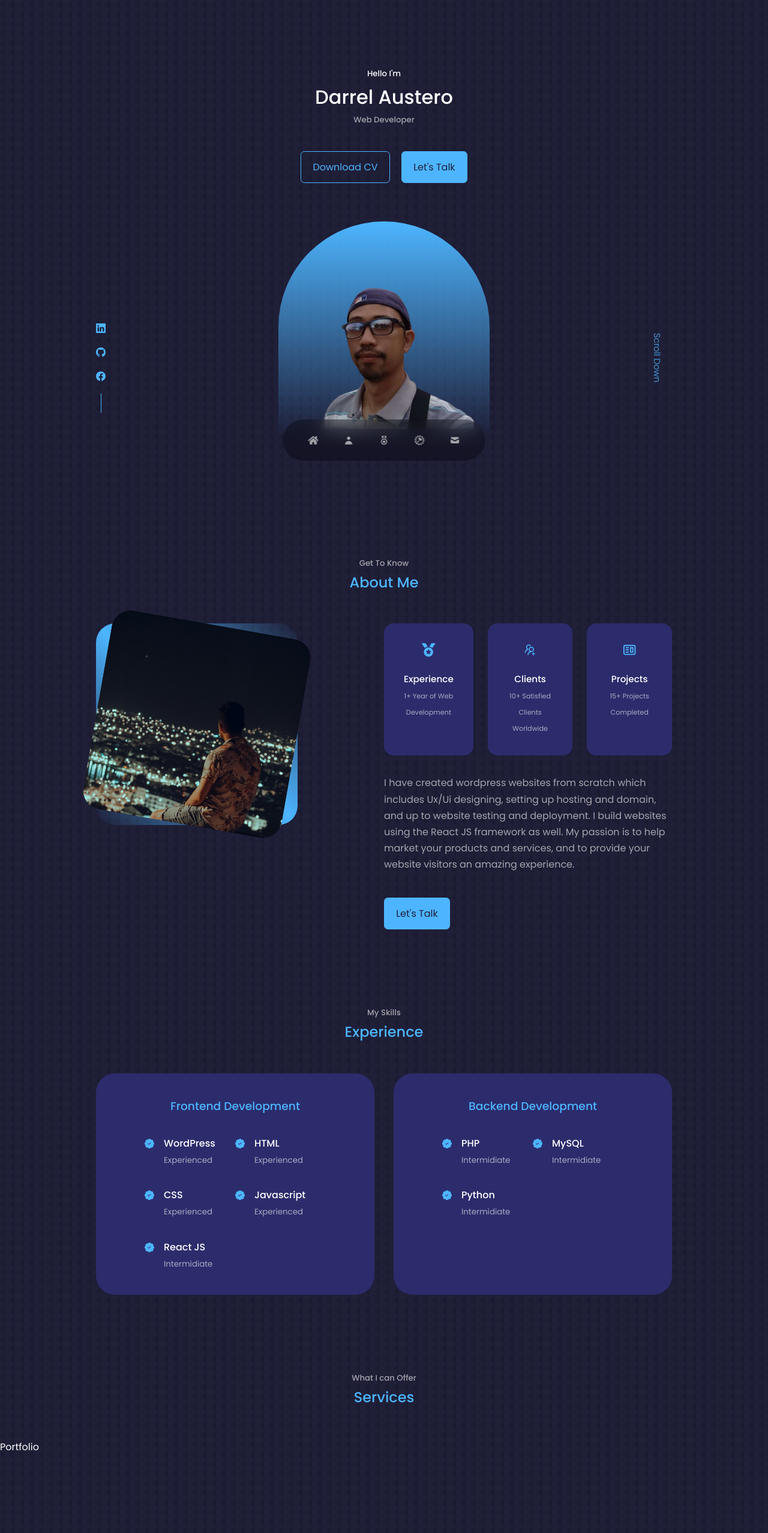
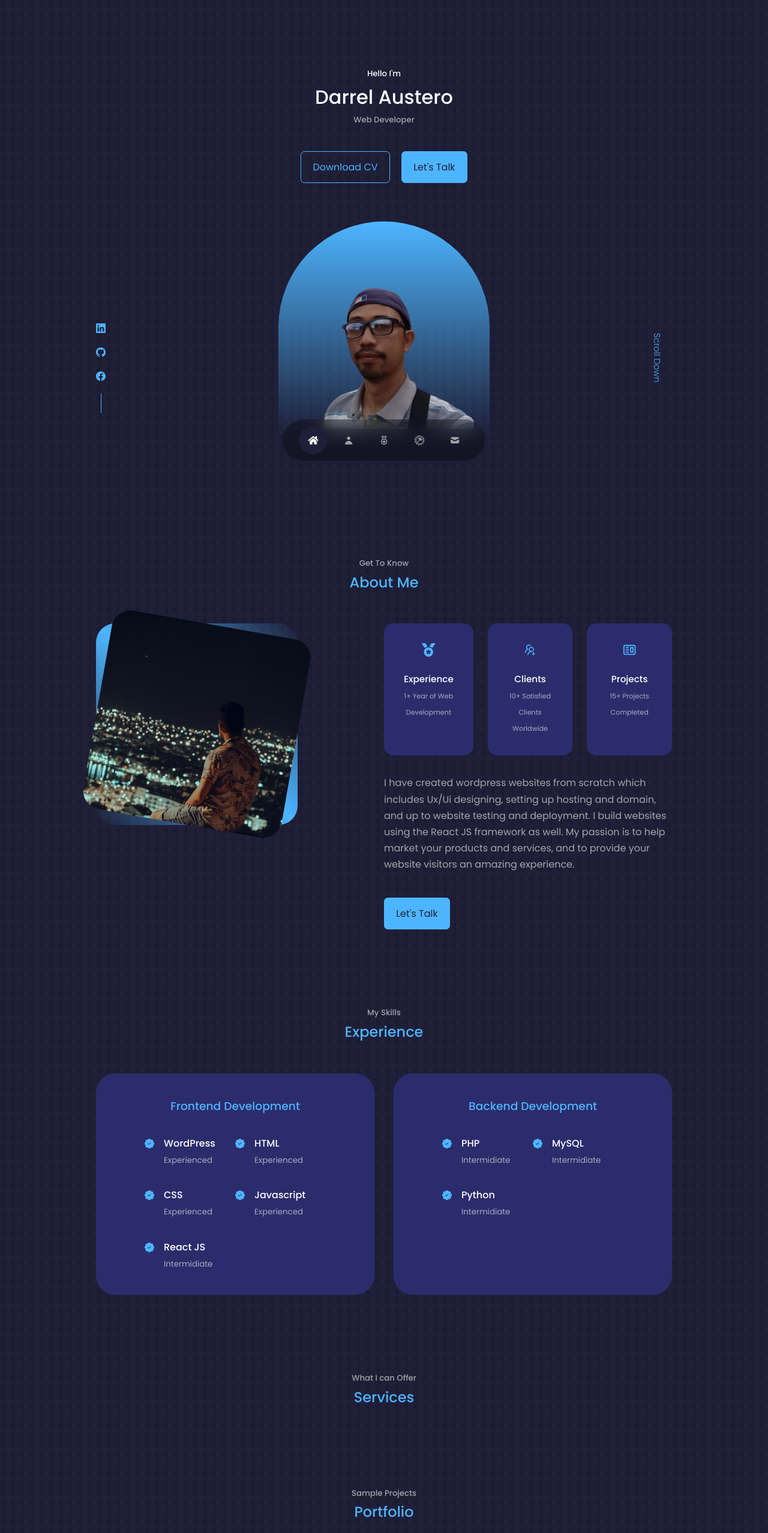
Before and after one commit to darrelaustero2022/reactPortfolio, a React (Create React App) app: page / in a window 1280 px wide. Shown: the top 2555 px of the page at 60% size. Built offline with nearby package versions, Linux system fonts and the light colour scheme.

Commit message:
fixed sh react script error

```diff
--- a/package.json
+++ b/package.json
@@ -9,7 +9,7 @@
     "react": "^18.2.0",
     "react-dom": "^18.2.0",
     "react-icons": "^4.4.0",
-    "react-scripts": "5.0.1",
+    "react-scripts": "^5.0.1",
     "web-vitals": "^2.1.4"
   },
   "scripts": {
--- a/src/Components/Header/header.css
+++ b/src/Components/Header/header.css
@@ -90,6 +90,9 @@ h1, h5 {
     .header__socials {
         bottom: 45vh;
     }
+    header {
+        height: 68vh;
+    }
 
 }
 
@@ -116,6 +119,10 @@ h1, h5 {
     .me {
         bottom: 10vh
     }
+    header {
+        height: 100vh;
+    }
+
 }
 
 /*================= Media Queries  Small phones ====*/
--- a/src/Components/nav/Nav.jsx
+++ b/src/Components/nav/Nav.jsx
@@ -5,10 +5,10 @@ import {HiUser} from 'react-icons/hi'
 import {BiMedal} from 'react-icons/bi'
 import {GiGearHammer} from 'react-icons/gi'
 import {HiMail} from 'react-icons/hi'
-import { useState } from 'react'
+import {useState} from 'react'
 
 const Nav = () => {
-  const [activeNav, setActiveNav] = useState('#')
+  const [activeNav, setActiveNav] = useState('#home')
   return (
     <nav>
       <a href="#home" onClick={() => setActiveNav('#home')} className={activeNav === '#home' ? 'active' : ''}><FaHome/></a>
--- a/src/Components/portfolio/portfolio.jsx
+++ b/src/Components/portfolio/portfolio.jsx
@@ -3,7 +3,10 @@ import './portfolio.css'
 
 const portfolio = () => {
   return (
-    <div>Portfolio</div>
+    <section id='portfolio'>
+      <h5>Sample Projects</h5>
+      <h2>Portfolio</h2>
+    </section>
   )
 }
 
```
Also changed, not shown: 1 other file (tests, documents, lock files or other folders).
